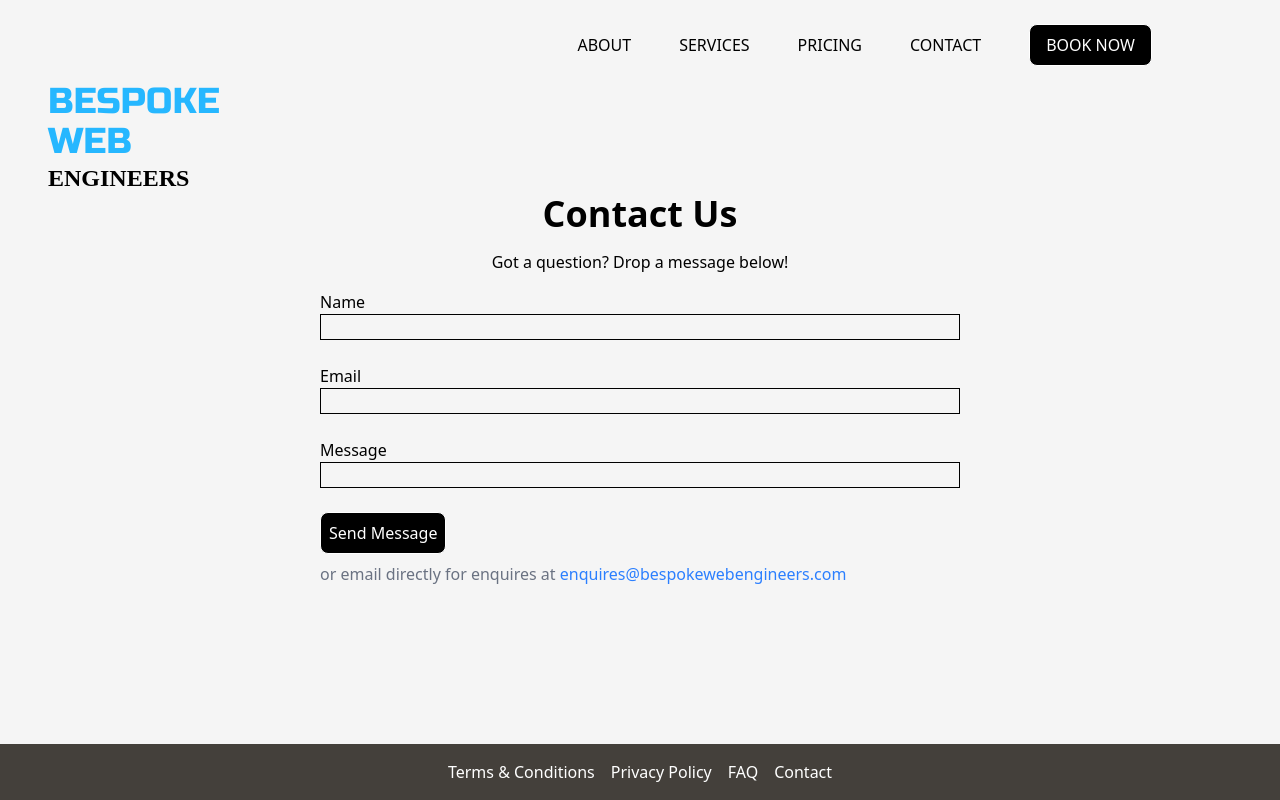
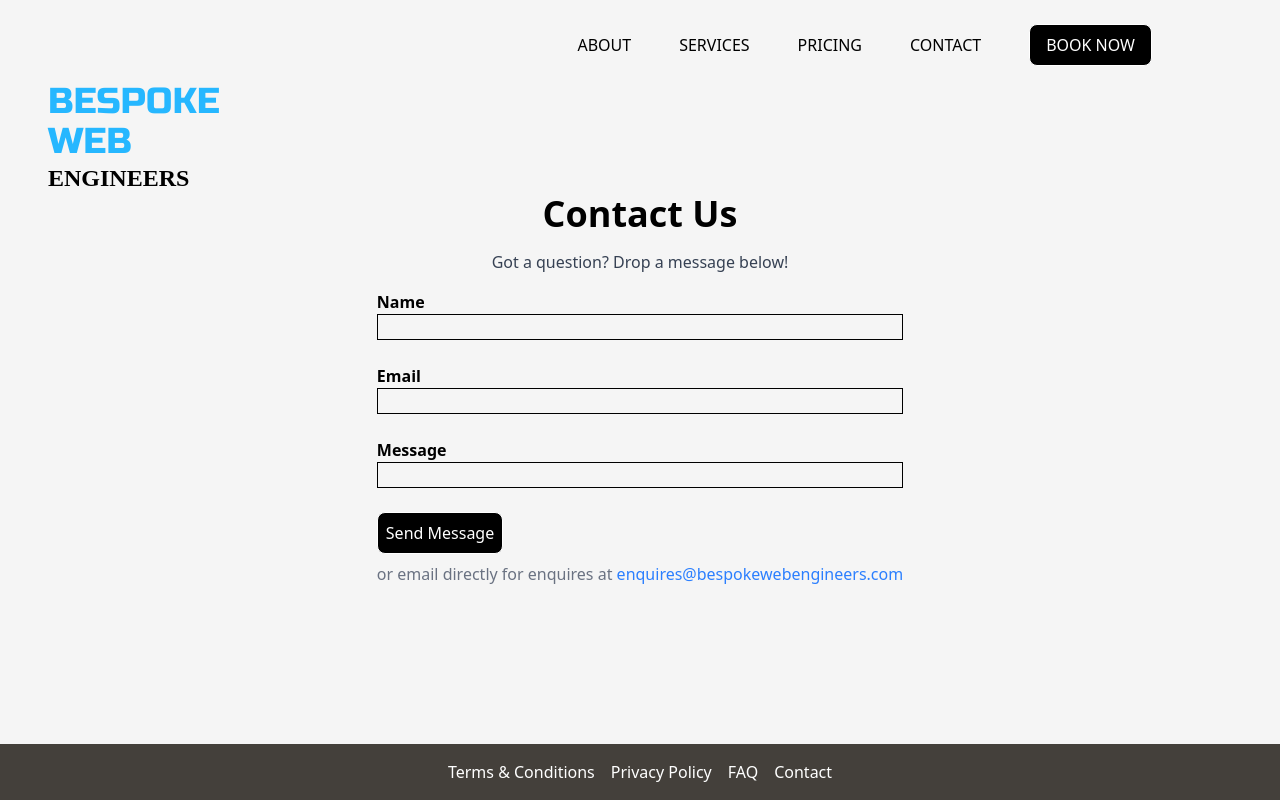
Before and after one commit to FarhanaUK/Bespoke-Web-Engineers, a React (Vite) app: page /Contact in a window 1280 px wide. Built offline with nearby package versions, Linux system fonts and the light colour scheme; a web font is replaced by a local one.

Commit message:
label added

```diff
--- a/src/components/Contact.jsx
+++ b/src/components/Contact.jsx
@@ -1,27 +1,53 @@
 import { useState } from "react"
+
+
 
 
 function Contact () {
 const [value, setValue] = useState("")
 
+const onChange = () => {
+setValue = {value, }
+
+}
+
+
+
+const onSbumit = (evt) =>{
+    evt.preventDefault()
+    }
+
+
     return (
 
         <div className="flex flex-col justify-center items-center space-y-4">
             <h1 className="font-semibold text-4xl ">Contact Us</h1>
-            <p>Got a question? Drop a message below!</p>
-            <div className="w-1/2 flex flex-col mb-4">
+            <p className="text-gray-700">Got a question? Drop a message below!</p>
+            <div className="mb-4">
 
-                <lable>Name</lable>
-                <input type="text" name="name" value="" className="border mb-6"/>
-                <lable>Email</lable>
-                <input type="email" name="email" value="" className="border mb-6"/>
-                <lable>Message</lable>
-                <input type="text" name="message" value="" className="border mb-6 "/>
-                <div>
+            <form onSubmit={onSbumit} className="flex flex-col">
+                <label className="font-semibold">Name
+                <input type="text" name="name" value="" onChange="" className="border mb-6 flex flex-col w-full"/>
+                </label>
+
+                <label className="font-semibold">Email
+                <input type="email" name="email" value="" onChange=""  className="border mb-6 flex flex-col w-full"/>
+                </label>
+
+                <label className="font-semibold">Message
+                <input type="text" name="message" value="" onChange="" className="border mb-6 flex flex-col w-full "/>
+                </label>
+ <div>
             <button className="border p-2 rounded-lg bg-black text-white">Send Message</button>
 
+</div>
+</form>
+
+
+
+
             <p className="py-2 text-gray-500">or email directly for enquires at <span className="text-blue-500">enquires@bespokewebengineers.com</span></p>
-            </div>
+
             </div>
         </div>
     )
```
